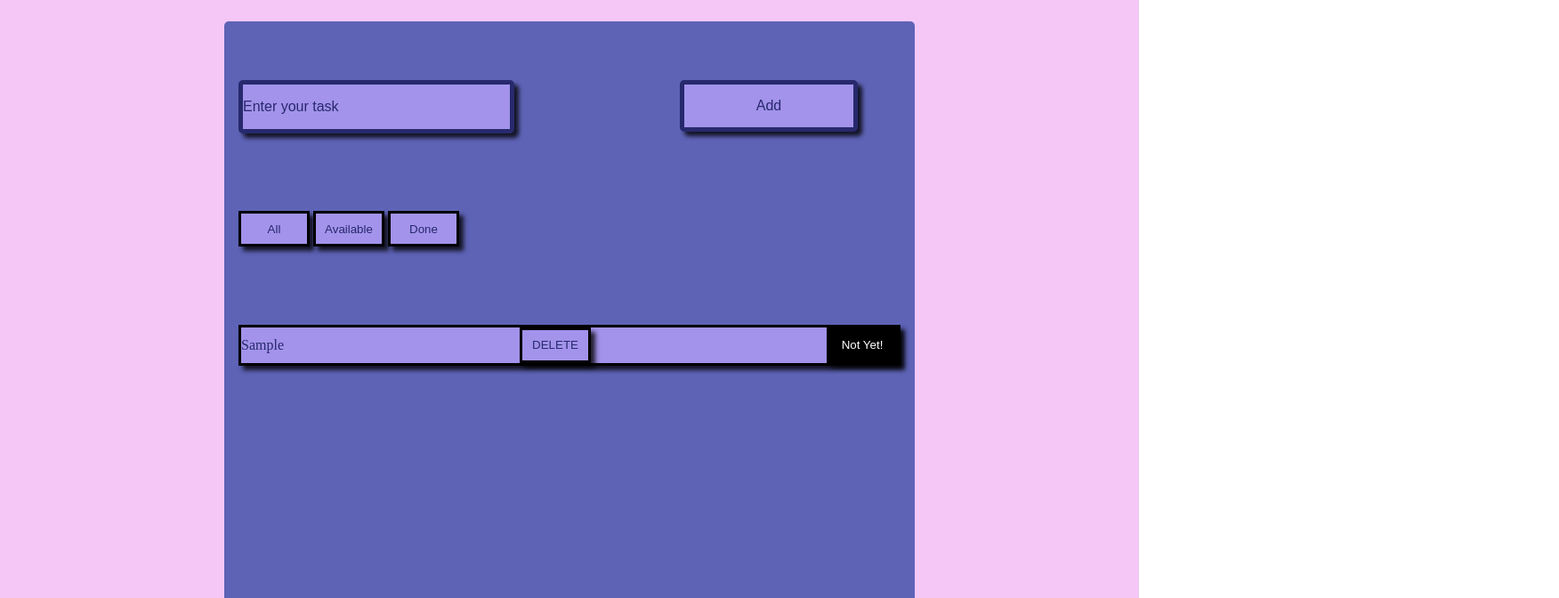
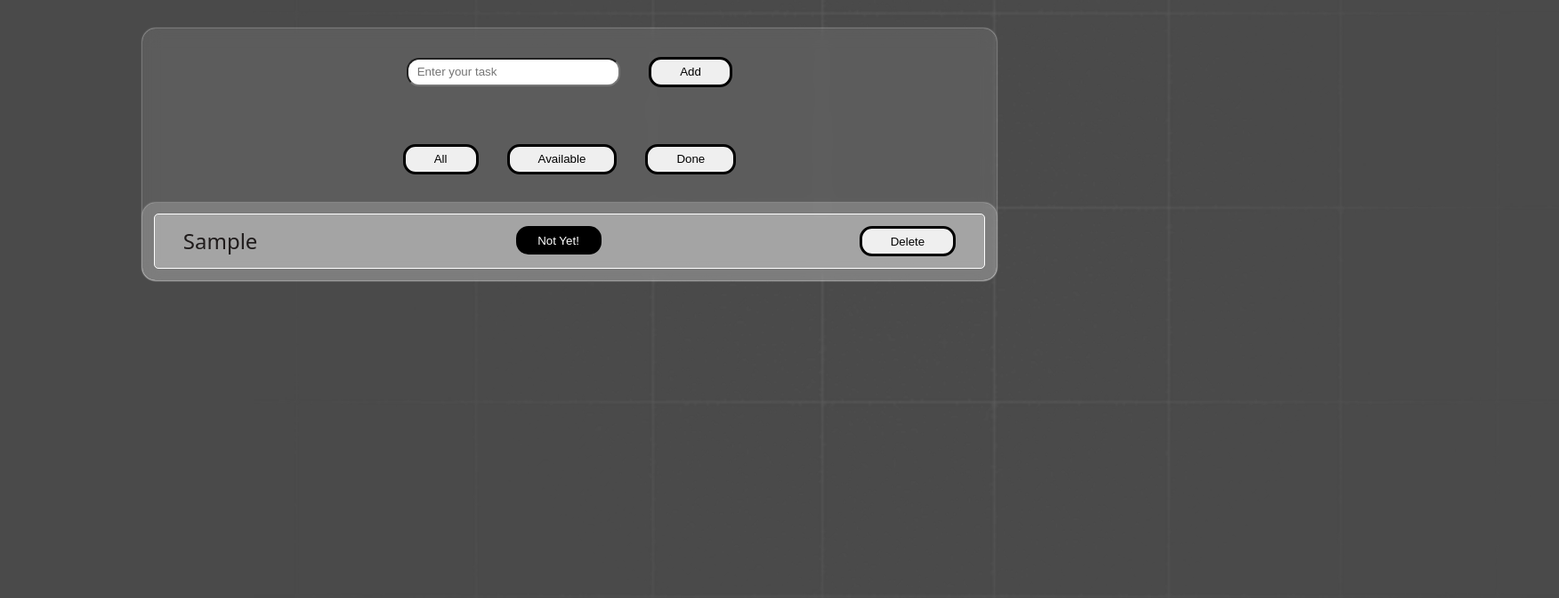
Before and after one commit to Dhanu-prakash/todo, a plain HTML site: page index.html in a window 1280 px wide. Both pictures are taken after typing "Sample" into the empty fields and a click on the button "Add". Shown: the top 672 px of the page at 89% size, 1752 px wide, since content can reach past the window. Drawn offline with Linux system fonts and the light colour scheme.

Commit message:
Add files via upload

```diff
--- a/index.html
+++ b/index.html
@@ -1,25 +1,27 @@
 <!DOCTYPE html>
-<html lang = "en">
+<html lang="en">
 <head>
-        <meta charset = "UTF-8">
-        <meta name = "viewport" content = "width=device-width,initial-scale=1.0">
-        <title>To Do</title>
-        <link rel = "stylesheet" href="./styles.css">
+    <meta charset="UTF-8">
+    <meta name="viewport" content="width=device-width, initial-scale=1.0">
+    <title>Document</title>
+    <link rel="stylesheet" href="style.css">
 </head>
 <body>
-        <div class = "wrapper">
-            <div class = "container">
-                <input placeholder ="Enter your task">
-                <button id="addBtn">Add</button>
-                <div class = "filters">
-                    <button id = "filterAll" class="delBtn">All</button>
-                    <button id = "filterAvailable" class ="delBtn">Available</button>
-                    <button id = "filterDone" class="delBtn">Done</button>
+    <img src="./gradient.png">
+    <div class="container">
+        <div>
+            <input class="input" type="text" placeholder="Enter your task" min="1" maxlength="30" >
+            <button class="addBtn">Add</button>
         </div>
-                <ul id="myList"></ul>
+        <div>
+            <button class="addBtn" id="all">All</button>
+            <button class="addBtn" id="notdone">Available</button>
+            <button class="addBtn" id="done">Done</button>
+        </div>
+        <ul></ul>
+    </div>
 
-            </div>
-        </div>
+
 <script src="./script.js"></script>
 </body>
 </html>
--- a/script.js
+++ b/script.js
@@ -1,74 +1,80 @@
-
-
-let tasks = JSON.parse(localStorage.getItem("tasks")) || [];
-let taskList = document.querySelector("#myList");
-//Variable for filtering
+const task =( JSON.parse(localStorage.getItem("tasks"))) || [];
+let tasksList = document.querySelector("ul");
 let currentFilter = "all";
 
-//We need a html renderer;
+function render(){
+    tasksList.innerHTML = "";
+    for(let i = 0 ; i < task.length; i++){
 
+        if((currentFilter==="done" && task[i].done === false)||(currentFilter==="notdone" && task[i].done === true))continue;
 
-function render(){
-    taskList.innerText = "";
-
-    for(let i = 0 ;i<tasks.length;i++){
-        if((currentFilter==="done" && tasks[i].done === false) || (currentFilter === "notdone" && tasks[i].done === true))continue//skip that iteration if tasks if the filter is set to done and the tasks isn't done dont show up in the render.
 
 
         let li = document.createElement("li");
-        li.textContent = tasks[i].text + "";
-        //lets render done button
-        let statusBtn = document.createElement("button");
-        statusBtn.classList.add("delBtn");
-        statusBtn.textContent = tasks[i].done === true ? "Done" : "Not Yet!";
-        statusBtn.style.backgroundColor = tasks[i].done === true ? "Green" : "Black";
-        statusBtn.style.color = tasks[i].done === true ? "black" : "white";
+        li.textContent = task[i].name;
 
-        statusBtn.addEventListener("click",function(){
-            tasks[i].done = tasks[i].done === false ? true : false;
-            localStorage.setItem("tasks",JSON.stringify(tasks));
+        let delBtn = document.createElement("button");
+        delBtn.textContent = "Delete";
+        delBtn.classList.add("addBtn");
+        delBtn.addEventListener("click",function(){
+            task.splice(i,1);
+            localStorage.setItem("tasks",JSON.stringify(task));
             render();
         })
-        //lets render delete button
 
-        let delBtn = document.createElement("button");
-        delBtn.textContent = "DELETE";
-        delBtn.classList.add("delBtn");
+        let filterStatus = document.createElement("button");
+        filterStatus.classList.add("filterStatus");
+        if(!task[i].done){
+            filterStatus.textContent = "Not Yet!"
+        filterStatus.style.backgroundColor="black";
+        filterStatus.style.color="white";
+        }
+        else{
+                filterStatus.textContent = "Yep Done!"
+        filterStatus.style.backgroundColor="green";
+        filterStatus.style.color="white";
+        }
 
-        delBtn.addEventListener("click",function(){
-            tasks.splice(i,1);
-            localStorage.setItem("tasks",JSON.stringify(tasks));
-            render();
+        filterStatus.addEventListener("click",function(){
+            task[i].done = task[i].done === false ? true : false;
+            filterStatus.style.backgroundColor= task[i].done === true ? "green":"black";
+            filterStatus.textContent = task[i].done === true ? "Yep Done!" : "Not Yet!";
+
         })
+
+
+        tasksList.appendChild(li);
+        li.appendChild(filterStatus);
         li.appendChild(delBtn);
-        li.appendChild(statusBtn);
-        taskList.appendChild(li);
-
     }
 }
+render();
 
-//Add Filter Buttons
-document.querySelector("#filterAll").addEventListener("click",function(){
+document.querySelector(".addBtn").addEventListener("click",function(){
+    let text = document.querySelector(".input");
+    let textValue = text.value.trim();
+    if(textValue !== ""){
+        task.push({name:textValue,done:false});
+    localStorage.setItem("tasks",JSON.stringify(task));
+    }
+
+    text.value = "";
+    render();
+})
+
+document.querySelector("#all").addEventListener("click",function(){
     currentFilter = "all";
     render();
 })
-document.querySelector("#filterDone").addEventListener("click",function(){
-    currentFilter = "done";
-    render();
-})
-document.querySelector("#filterAvailable").addEventListener("click",function(){
+
+document.querySelector("#notdone").addEventListener("click",function(){
     currentFilter = "notdone";
+
     render();
 })
 
-//Add task
-document.querySelector("#addBtn").addEventListener("click",function(){
-    let input = document.querySelector("input");
-    let inputText = input.value.trim();
-    if(inputText!==""){
-        tasks.push({text:inputText, done:false});//Push done as false cuz the task will be undone if we push a new task to the ul
-        localStorage.setItem("tasks",JSON.stringify(tasks));
-        render();
-    }
-    input.value = "";
+document.querySelector("#done").addEventListener("click",function(){
+    currentFilter = "done";
+
+    render();
 })
--- /dev/null
+++ b/style.css
@@ -0,0 +1,95 @@
+*{
+    margin:0;
+    padding:0;
+    box-sizing: border-box;
+}
+
+body{
+    font-family:system-ui, -apple-system, BlinkMacSystemFont, 'Segoe UI', Roboto, Oxygen, Ubuntu, Cantarell, 'Open Sans', 'Helvetica Neue', sans-serif;
+    font-size:1.5rem;
+    background-color:rgb(74, 74, 74);
+    overflow-x:hidden;
+}
+
+body img{
+    position: absolute;
+    top:0;
+    right:0;
+    transform:scale(2.8);
+}
+
+.container{
+    display:flex;
+    flex-direction: column;
+    max-height:90vh;
+    height:100%;
+    margin:2rem 10rem;
+    background-color:rgba(255,255,255,0.1);
+    backdrop-filter:blur(10px);
+    justify-content: center;
+    align-items: center;
+    border-radius:15px;
+    box-shadow:0 0 2px white;
+    gap:2rem;
+
+}
+
+.input{
+    height:2rem;
+    width:15rem;
+    border-radius: 14px;
+    padding:0.6rem;
+}
+
+.addBtn{
+    padding:0.4rem 2rem;
+    border-radius: 14px;
+    transition:all 0.3s ease;
+    border:3px solid black;
+}
+
+.addBtn:hover{
+    background-color:rgba(255,255,255,0.2);
+}
+
+.container div{
+    display:flex;
+    justify-content: center;
+    align-items: center;
+    margin-top:2rem;
+    gap:2rem;
+}
+
+.container ul{
+    width:100%;
+    background-color:rgba(255,255,255,0.2);
+    height:auto;
+    border-radius:15px;
+    box-shadow:0 0 2px white;
+    overflow-y:auto;
+
+
+}
+
+
+ul li{
+    display: flex;
+    justify-content: space-between;
+    margin:0.8rem;
+    text-decoration: none;
+    list-style: none;
+    color:rgb(31, 27, 27);
+    padding:0.8rem 2rem;
+    border-radius: 5px;
+    border:1px solid white;
+    background-color:rgba(255,255,255,0.3);
+}
+
+.filterStatus{
+    height:2rem;
+    width:6rem;
+    padding:0.2rem;
+    border-radius: 14px;
+    transition:all 0.3s ease;
+    border:3px solid black;
+}
```
Also changed, not shown: gradient.png (added). Lines whose indentation alone changed are shown as unchanged.
